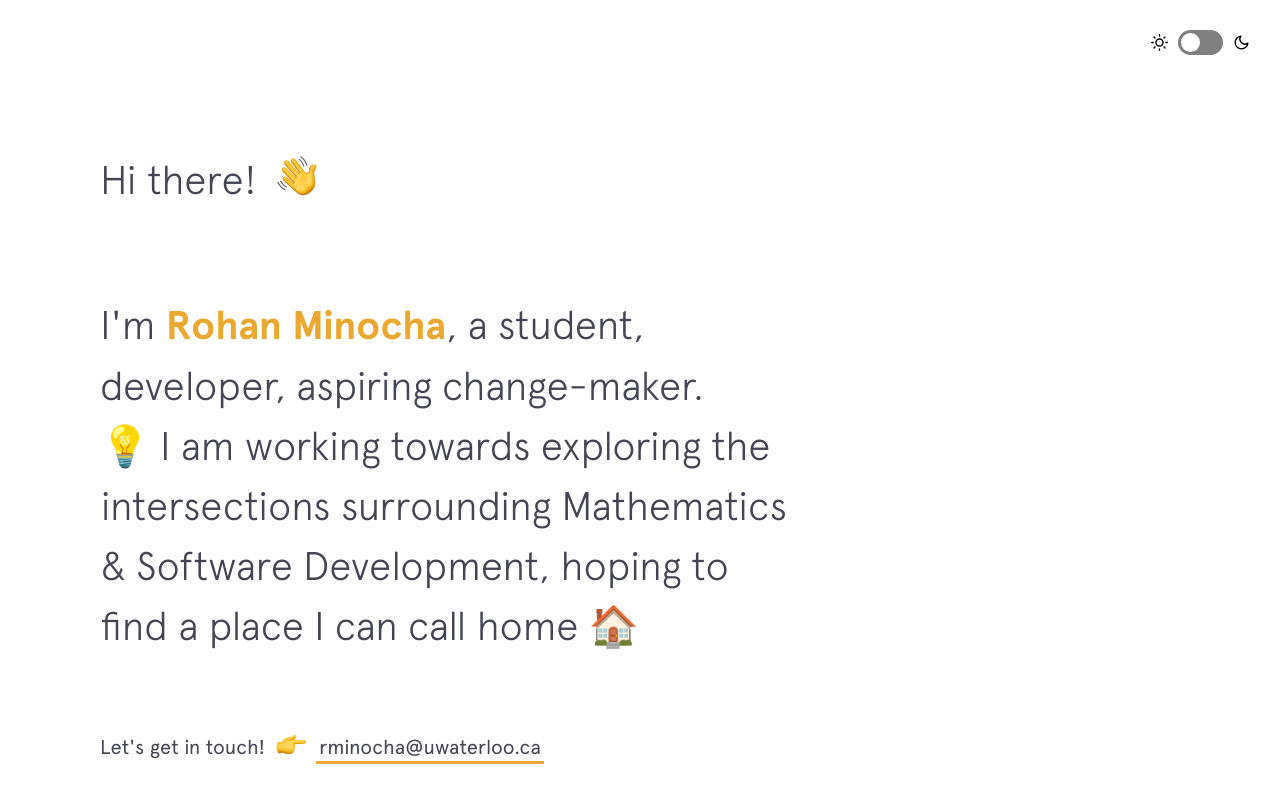
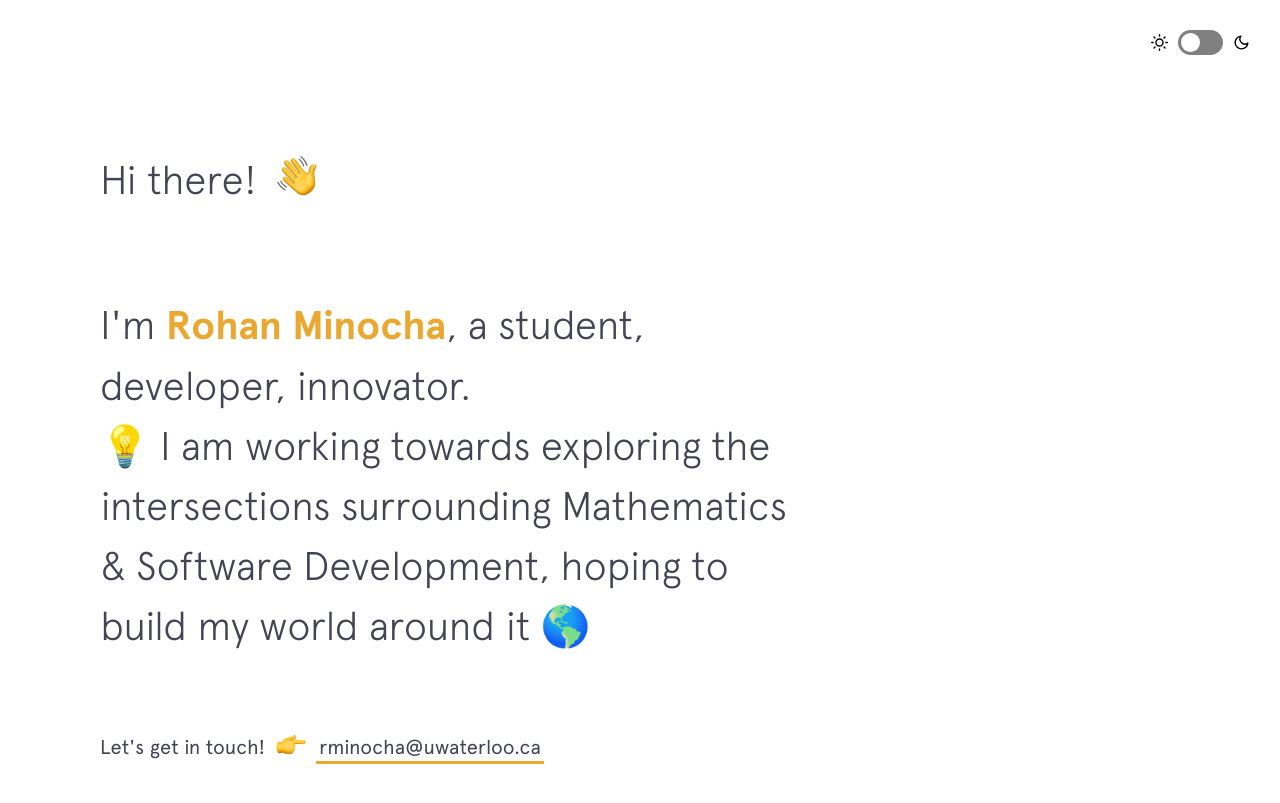
Before and after one commit to rohanxminocha/personal-website-v1, a Jekyll site: the page built from index.html, in a window 1280 px wide and 900 px high. Shown: the top 803 px of the window. Built offline with Jekyll 4.4.1, drawn with Linux system fonts in a browser that asks for light colours; nearby versions of some CDN libraries.

Commit message:
Update intro.html

```diff
--- a/_includes/intro.html
+++ b/_includes/intro.html
@@ -3,7 +3,7 @@
     <span class="emoji wave-hand animated"></span>
   </h1>
   <h4 class="intro__tagline">
-    I'm <span style="color:#eba830" class="name">Rohan Minocha</span>, a student, developer, aspiring change-maker.<br>💡 I am working towards exploring the intersections surrounding Mathematics & Software Development, hoping to find a place I can call home 🏠
+    I'm <span style="color:#eba830" class="name">Rohan Minocha</span>, a student, developer, innovator.<br>💡 I am working towards exploring the intersections surrounding Mathematics & Software Development, hoping to build my world around it 🌎
   </h4>
   <h1 class="intro__contact">
     <span>Let's get in touch! </span>
```
